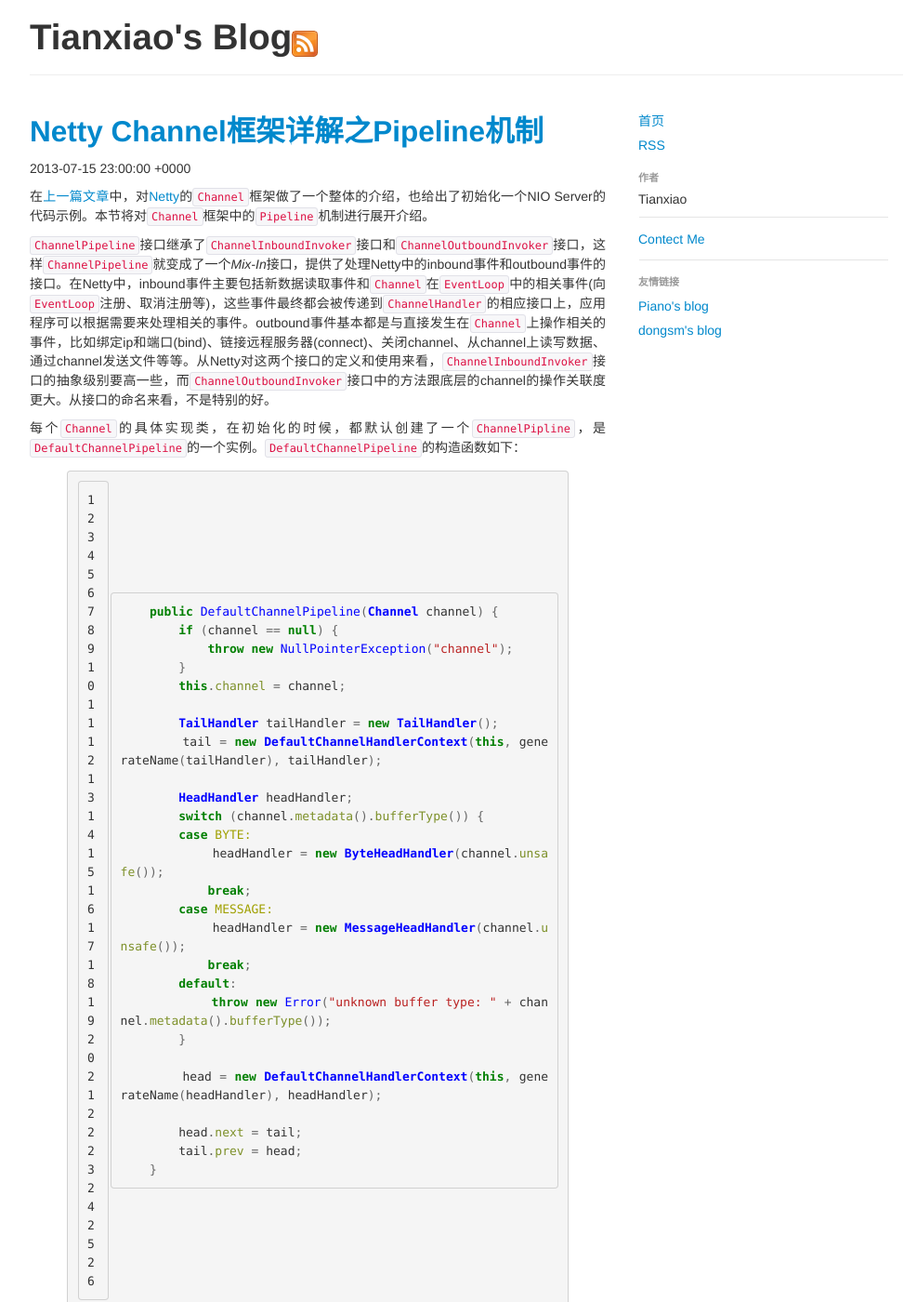
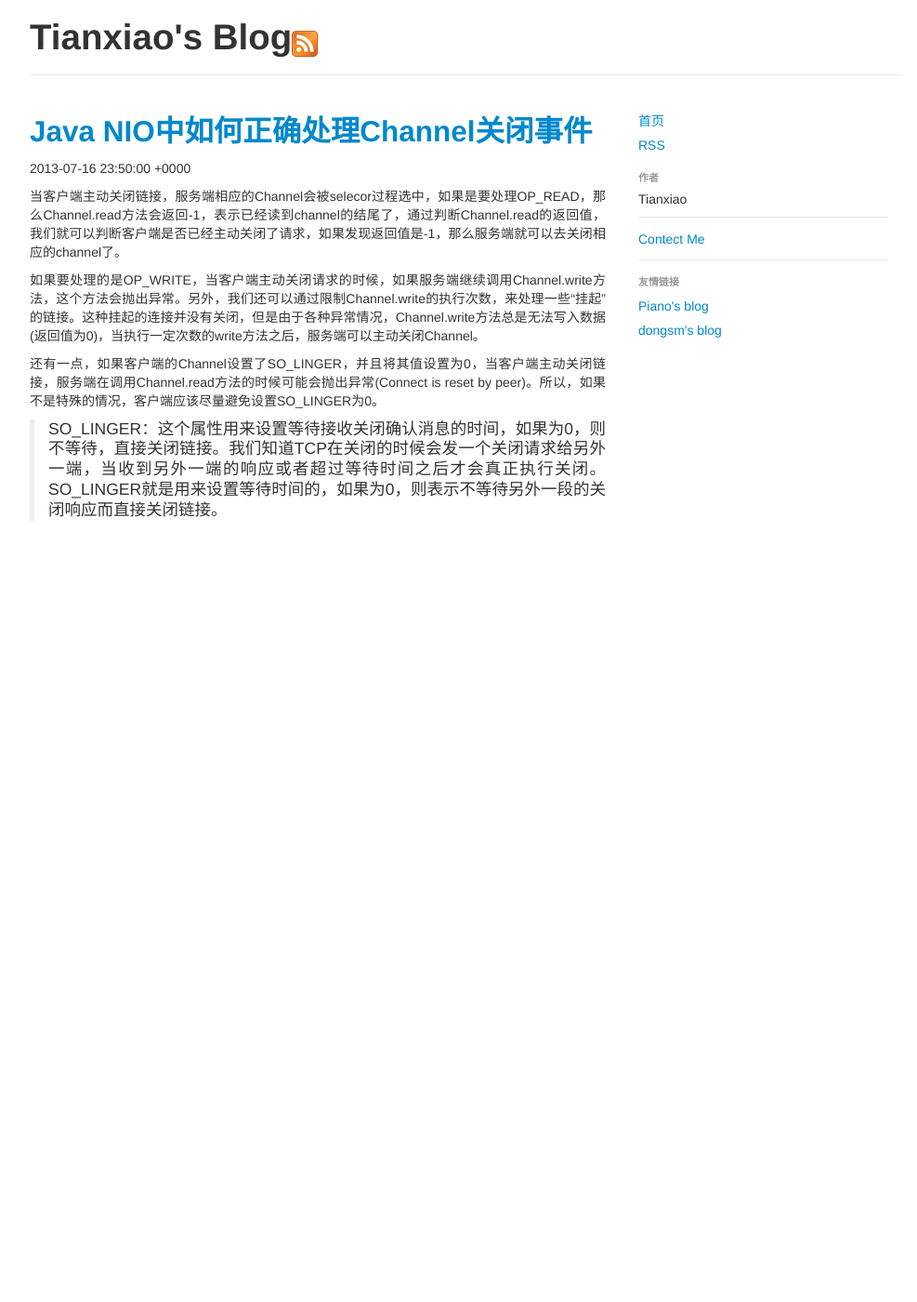
Before and after one commit to tianxiao-ma/tianxiao-ma.github.com, a Jekyll site: the page built from _posts/2013-07-16-how-process-channel-close-in-java-nio.md, in a window 1280 px wide and 1400 px high. Shown: the whole window at 93% size, without its empty margins (138-1125 px from the left). Built offline with Jekyll 4.4.1, drawn with Linux system fonts in a browser that asks for light colours; Markdown is read by kramdown in place of the engine named in the settings; some of the changed text lies outside the part shown.

Commit message:
add a post for java nio channel close event

```diff
--- /dev/null
+++ b/_posts/2013-07-16-how-process-channel-close-in-java-nio.md
@@ -0,0 +1,15 @@
+---
+title: Java NIO中如何正确处理Channel关闭事件
+layout: post
+permalink: /2013/07/netty-channel-framework-pipeline/
+date: Tue Jul 16 11:50:00 pm GMT+8 2013
+published: true
+---
+
+当客户端主动关闭链接，服务端相应的Channel会被selecor过程选中，如果是要处理OP_READ，那么Channel.read方法会返回-1，表示已经读到channel的结尾了，通过判断Channel.read的返回值，我们就可以判断客户端是否已经主动关闭了请求，如果发现返回值是-1，那么服务端就可以去关闭相应的channel了。
+
+如果要处理的是OP_WRITE，当客户端主动关闭请求的时候，如果服务端继续调用Channel.write方法，这个方法会抛出异常。另外，我们还可以通过限制Channel.write的执行次数，来处理一些“挂起”的链接。这种挂起的连接并没有关闭，但是由于各种异常情况，Channel.write方法总是无法写入数据(返回值为0)，当执行一定次数的write方法之后，服务端可以主动关闭Channel。
+
+还有一点，如果客户端的Channel设置了SO_LINGER，并且将其值设置为0，当客户端主动关闭链接，服务端在调用Channel.read方法的时候可能会抛出异常(Connect is reset by peer)。所以，如果不是特殊的情况，客户端应该尽量避免设置SO_LINGER为0。
+
+> SO_LINGER：这个属性用来设置等待接收关闭确认消息的时间，如果为0，则不等待，直接关闭链接。我们知道TCP在关闭的时候会发一个关闭请求给另外一端，当收到另外一端的响应或者超过等待时间之后才会真正执行关闭。SO_LINGER就是用来设置等待时间的，如果为0，则表示不等待另外一段的关闭响应而直接关闭链接。
```
Also changed, not shown: _posts/2013-07-11-ibatis-prepend-property-detail.md (+1 -1 lines).
